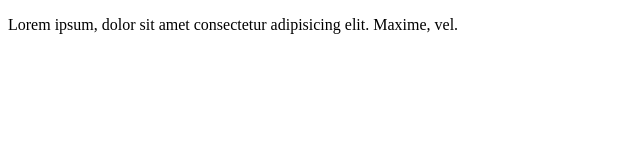
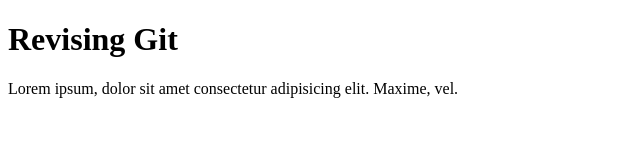
Before and after one commit to gopal-02/Git-Learning, a plain HTML site: page Revisiting Git/index.html in a window 1280 px wide. Shown: the whole page, without its empty margins (0-640 px from the left). Drawn offline with Linux system fonts and the light colour scheme.

Commit message:
add h1 to index.htmml

```diff
--- a/Revisiting Git/index.html
+++ b/Revisiting Git/index.html
@@ -6,6 +6,7 @@
     <title>Git revision</title>
 </head>
 <body>
+    <h1>Revising Git</h1>
     <p>Lorem ipsum, dolor sit amet consectetur adipisicing elit. Maxime, vel.</p>
 </body>
 </html>
```
